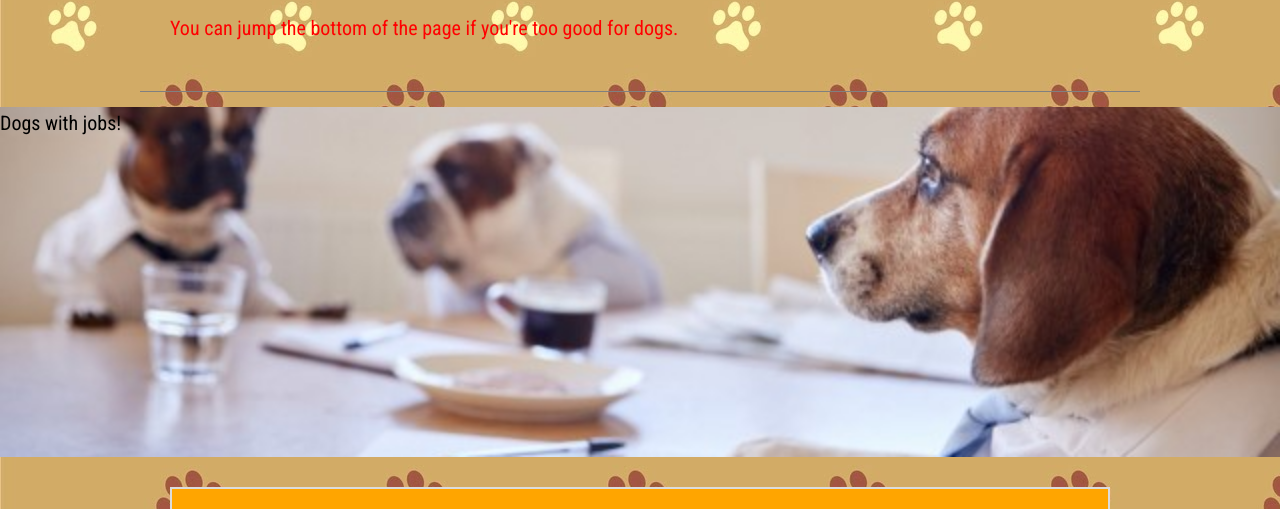
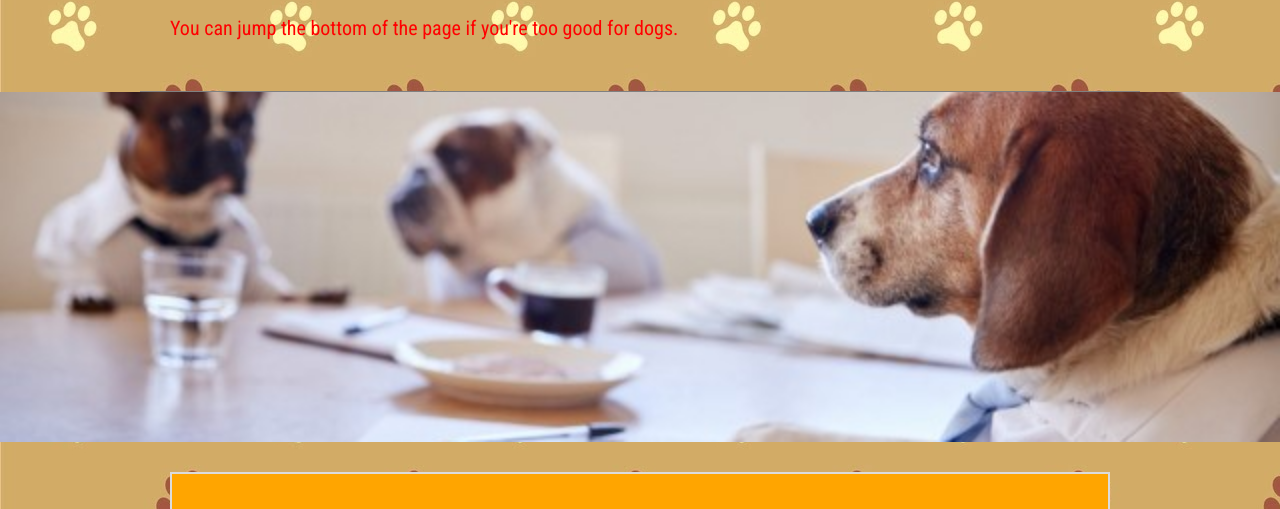
Before and after one commit to Can-Of-Internet/website, a plain HTML site: page index.html in a window 1280 px wide. Shown: the part 81-590 px from the top of the page. Drawn offline with Linux system fonts and the light colour scheme.

Commit message:
Got rid of p tags in banner

```diff
--- a/index.html
+++ b/index.html
@@ -15,7 +15,7 @@
     </header>
 
     <div class="banner">
-      <p>Dogs with jobs!</p>
+      <!-- <p>Dogs with jobs!</p> -->
     </div>
 
     <div class="container">
```
